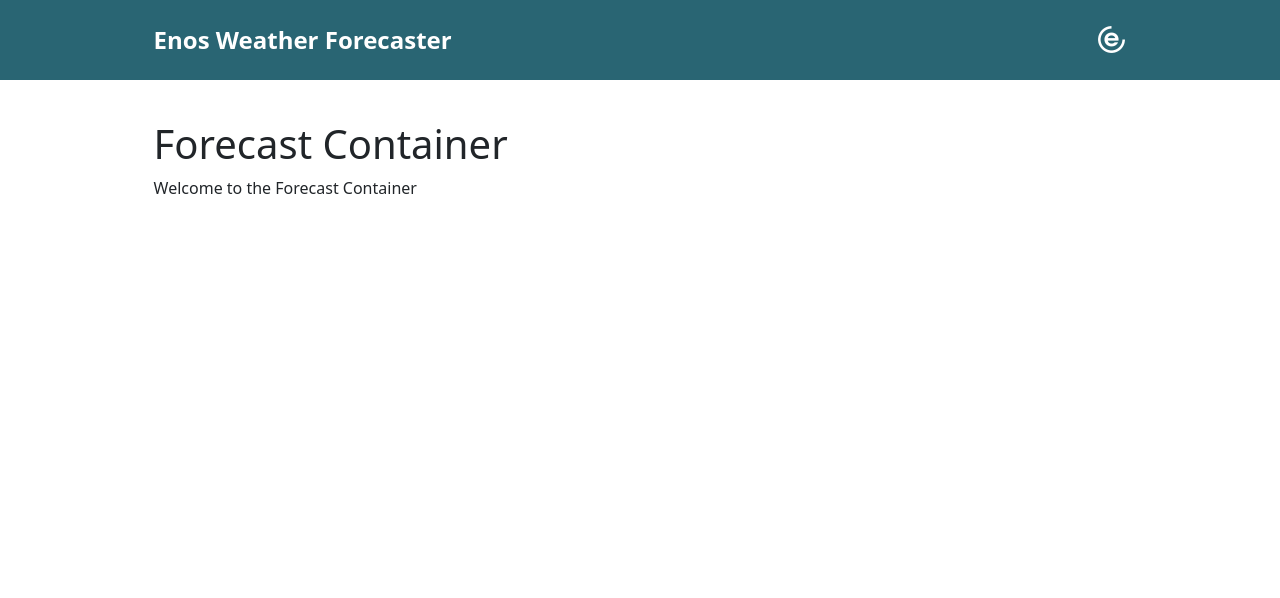
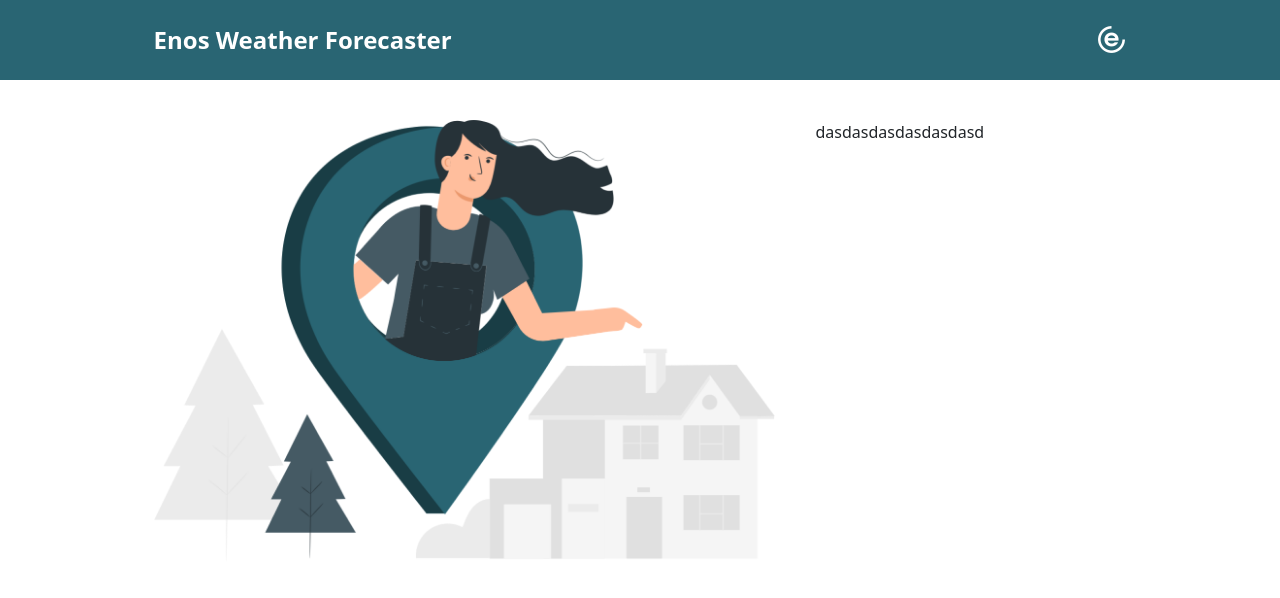
Before and after one commit to ensonal/EnosWeatherForecast-React, a React (Create React App) app in the folder enos-app/: page /forecast in a window 1280 px wide. Shown: the top 598 px of the page. Built offline with nearby package versions, Linux system fonts and the light colour scheme.

Commit message:
complete forecast layout

```diff
--- a/enos-app/src/modules/forecast/ui/ForecastContainer.tsx
+++ /dev/null
@@ -1,8 +0,0 @@
-export function ForecastContainer() {
-    return (
-        <div>
-            <h1>Forecast Container</h1>
-            <p>Welcome to the Forecast Container</p>
-        </div>
-    );
-}
--- /dev/null
+++ b/enos-app/src/modules/forecast/ui/ForecastMainContainer/ForecastMainContainer.css
@@ -0,0 +1,11 @@
+.forecast-main-container {
+    gap: 40px;
+}
+
+.container-one {
+    flex: 2;
+}
+
+.container-two {
+    flex: 1;
+}
--- /dev/null
+++ b/enos-app/src/modules/forecast/ui/ForecastMainContainer/ForecastMainContainer.tsx
@@ -0,0 +1,16 @@
+import { ForecastTableContainer } from "../ForecastTableContainer/ForecastTableContainer";
+import { SearchSummaryContainer } from "../SearchSummaryContainer/SearchSummaryContainer";
+import "./ForecastMainContainer.css";
+
+export function ForecastMainContainer() {
+    return (
+        <div className="forecast-main-container d-flex flex-row justify-content-between">
+            <div className="container-one">
+                <ForecastTableContainer />
+            </div>
+            <div className="container-two">
+                <SearchSummaryContainer />
+            </div>
+        </div>
+    );
+}
--- /dev/null
+++ b/enos-app/src/modules/forecast/ui/ForecastTableContainer/ForecastTableContainer.tsx
@@ -0,0 +1,8 @@
+import forecastWelcomeBanner from "../../../../assets/images/forecast-welcome-banner.png";
+export function ForecastTableContainer() {
+    return (
+        <div>
+            <img src={forecastWelcomeBanner} alt="Welcome to the forecast page" className="w-100 h-100" />
+        </div>
+    );
+}
--- /dev/null
+++ b/enos-app/src/modules/forecast/ui/SearchSummaryContainer/SearchSummaryContainer.tsx
@@ -0,0 +1,3 @@
+export function SearchSummaryContainer() {
+    return <div>dasdasdasdasdasdasd</div>;
+}
--- a/enos-app/src/pages/ForecastPage/ForecastPage.tsx
+++ b/enos-app/src/pages/ForecastPage/ForecastPage.tsx
@@ -1,9 +1,9 @@
-import { ForecastContainer } from "../../modules/forecast/ui/ForecastContainer";
+import { ForecastMainContainer } from "../../modules/forecast/ui/ForecastMainContainer/ForecastMainContainer";
 
 export default function ForecastPage() {
     return (
         <div className="default-page">
-            <ForecastContainer />
+            <ForecastMainContainer />
         </div>
     );
 }
```
